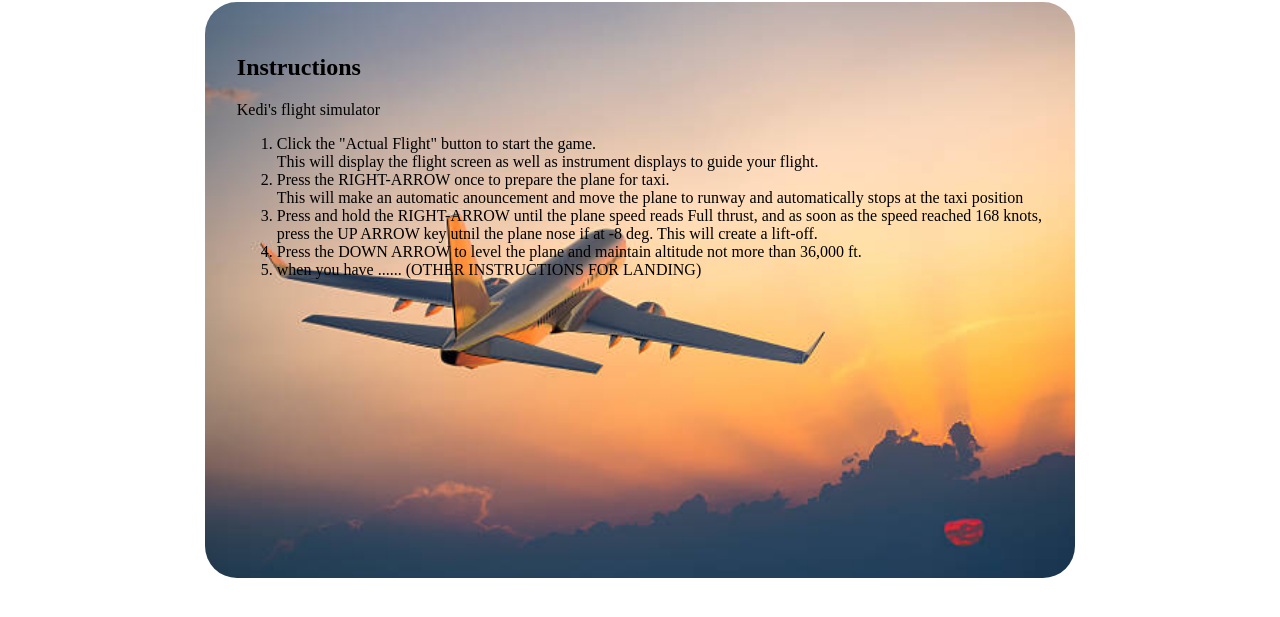
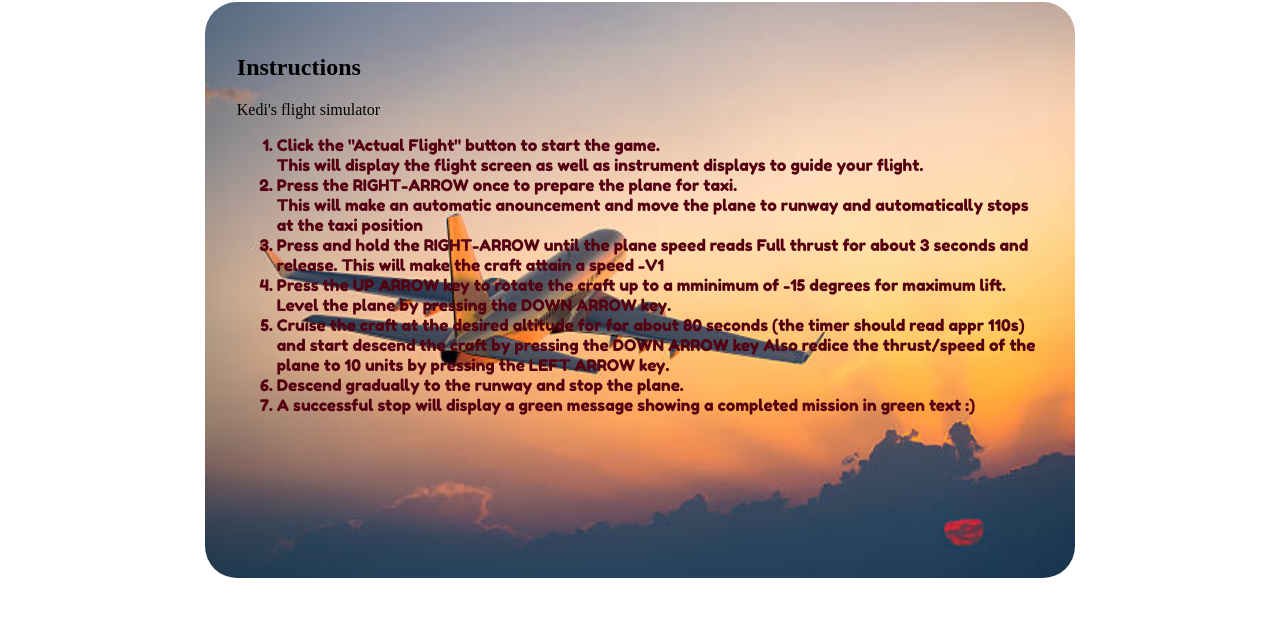
Before and after one commit to kedi1991/project-flight-sim, a plain HTML site: page school.html in a window 1280 px wide. Shown: the part 113-730 px from the top of the page. Drawn offline with Linux system fonts and the light colour scheme; a web font is replaced by a local one.

Commit message:
Update the flight manual page

```diff
--- a/assets/css/style.css
+++ b/assets/css/style.css
@@ -46,6 +46,12 @@ footer{
     color: green;
     font-weight: bolder;
     text-align: center;
+}
+#guide{
+    font-family: 'Fredoka One', cursive;
+    font-size: 1em;
+    color: rgb(86, 1, 18);
+
 }
 
 #failed{
--- a/school.html
+++ b/school.html
@@ -26,18 +26,24 @@
         <div>
         <p>
             Kedi's flight simulator <br>
-            <ol>
+            <ol id="guide">
                 <li>Click the "Actual Flight" button to start the game.<br>
                 This will display the flight screen as well as instrument displays to guide your flight.
                 </li>
                 <li>Press the RIGHT-ARROW once to prepare the plane for taxi.<br>
                 This will make an automatic anouncement and move the plane to runway and automatically stops at the taxi position</li>
-                <li>Press and hold the RIGHT-ARROW until the plane speed reads Full thrust, and as soon as the speed
-                    reached 168 knots, press the UP ARROW key utnil the plane nose if at -8 deg. This will create a lift-off. </li>
+                <li>Press and hold the RIGHT-ARROW until the plane speed reads Full thrust for about 3 seconds and release. This will make the
+                    craft attain a speed -V1</li>
                 <li>
-                    Press the DOWN ARROW to level the plane and maintain altitude not more than 36,000 ft.
+                    Press the UP ARROW key to rotate the craft  up to a mminimum of -15 degrees for maximum lift. Level the plane by pressing the DOWN ARROW key.
                 </li>
-                <li>when you have ...... (OTHER INSTRUCTIONS FOR LANDING)</li>
+                <li>Cruise the craft at the desired altitude for for about 80 seconds (the timer should read appr 110s) and start descend the craft by pressing the DOWN ARROW key
+                    Also redice the thrust/speed of the plane to 10 units by pressing the LEFT ARROW key.
+                </li>
+                <li>Descend gradually to the runway and stop the plane. </li>
+                <li>
+                    A successful stop will display a green message showing a completed mission in green text :)
+                </li>
             </ol>
 
         </p>
```
